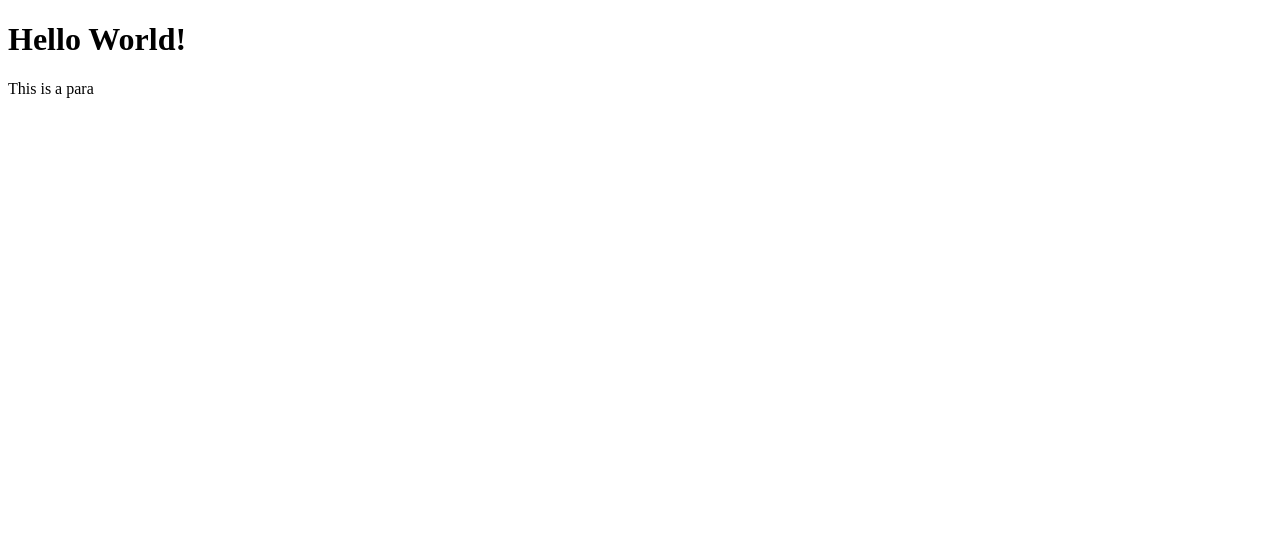
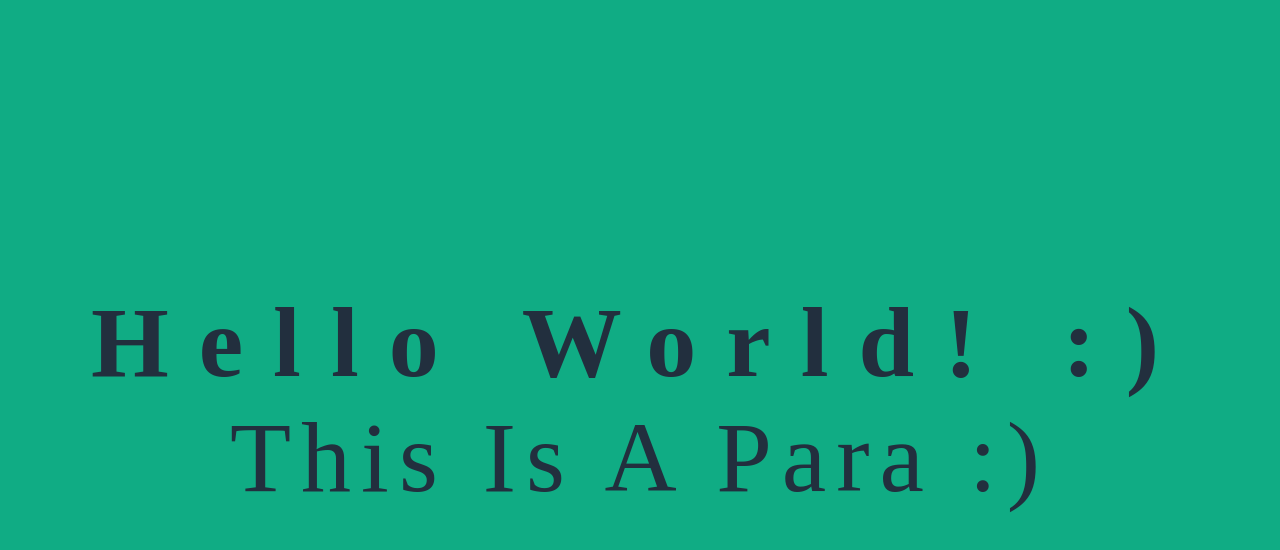
Before and after one commit to RajabDildar/CSS_PRACTISE, a plain HTML site: page scss/index.html in a window 1280 px wide. Drawn offline with Linux system fonts and the light colour scheme; the site is published under a folder, as on GitHub Pages, so addresses that start at the root find nothing.

Commit message:
fixed path in scss index

```diff
--- a/scss/index.html
+++ b/scss/index.html
@@ -4,7 +4,7 @@
     <meta charset="UTF-8" />
     <meta name="viewport" content="width=device-width, initial-scale=1.0" />
     <title>SASS SCSS</title>
-    <link rel="stylesheet" href="/sass/main.css" />
+    <link rel="stylesheet" href="./sass/main.css" />
   </head>
   <body>
     <header class="main_header">
```
